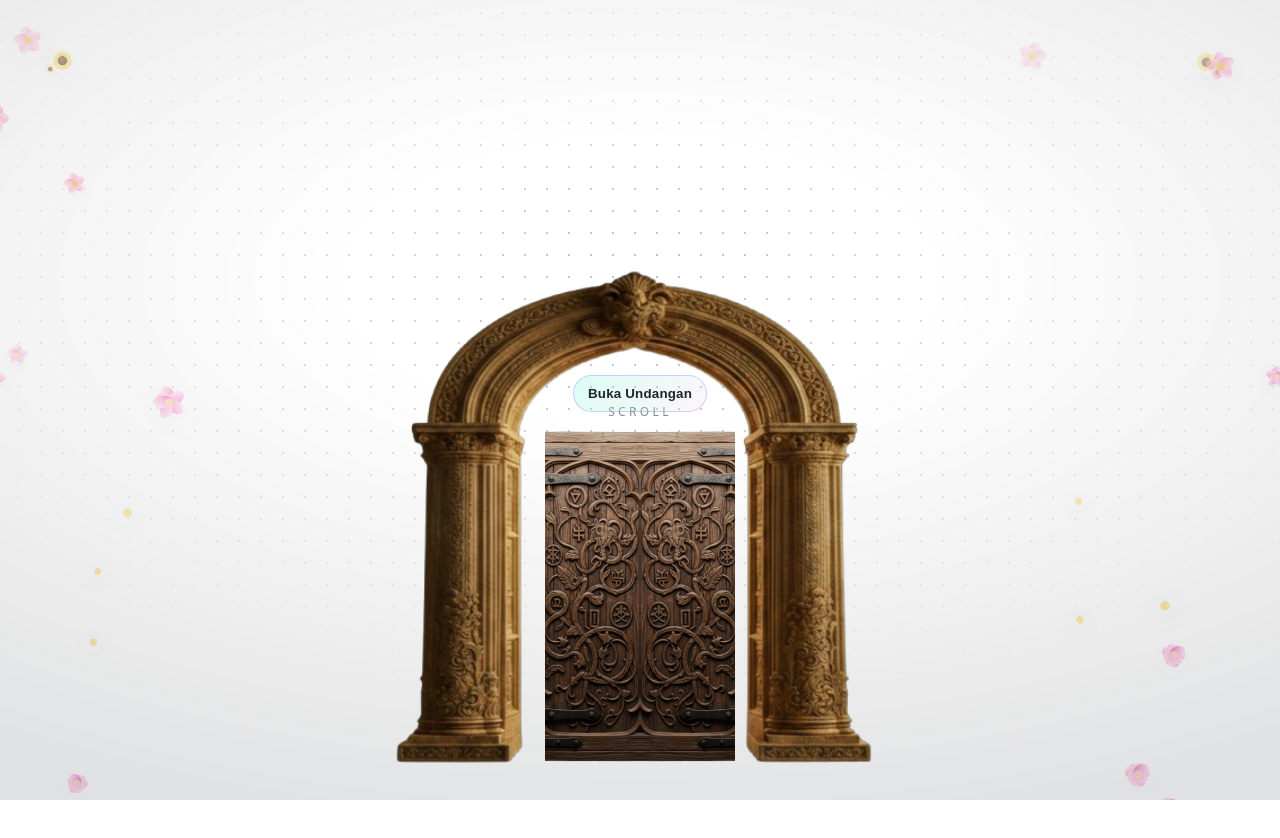
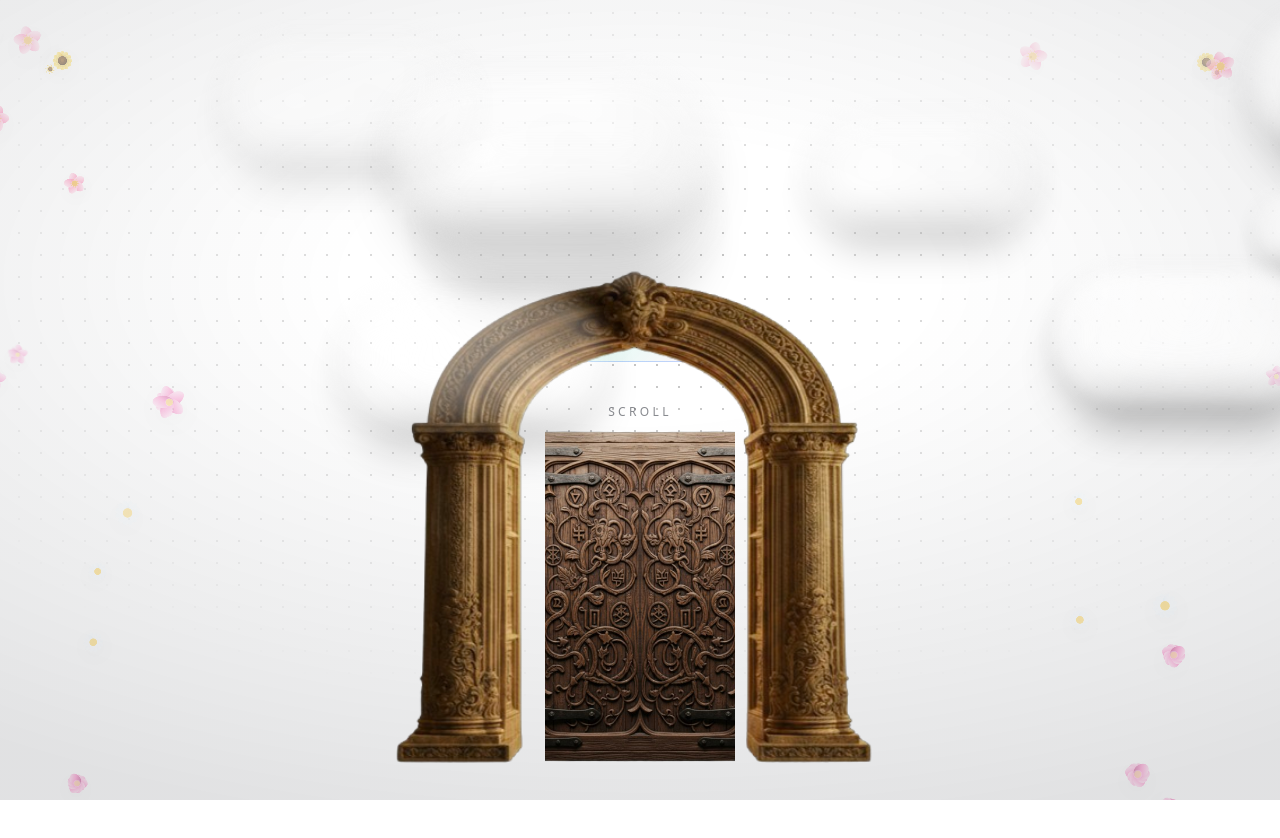
Before and after one commit to yurasera/FloWedding, a React (Vite) app: page / in a window 1280 px wide. Shown: the top 838 px of the page. Built offline with nearby package versions, Linux system fonts and the light colour scheme.

Commit message:
feat(CoverHeader): add cloudParallaxScene

```diff
--- /dev/null
+++ b/src/components/CloudParallaxScene.jsx
@@ -0,0 +1,80 @@
+import { useMemo } from "react";
+import ParallaxLayer from "./ParallaxLayer.jsx";
+
+function makeClouds({ count = 10, seed = 1 }) {
+  const prng01 = (n) => {
+    const s = Math.sin(n * 12.9898 + n * n * 0.0001) * 43758.5453;
+    return s - Math.floor(s);
+  };
+
+  const clouds = [];
+  for (let i = 0; i < count; i++) {
+    const t = seed * 997 + i * 71;
+    const x = 6 + prng01(t + 1) * 88; // %
+    const y = 6 + prng01(t + 2) * 28; // % (near top)
+    const s = 0.55 + prng01(t + 3) * 0.75;
+    const o = 0.26 + prng01(t + 4) * 0.34;
+    const blur = 4 + prng01(t + 5) * 10;
+    const drift = 18 + prng01(t + 6) * 36;
+    const dur = 22 + prng01(t + 7) * 26;
+    const delay = -prng01(t + 8) * dur;
+    clouds.push({ x, y, s, o, blur, drift, dur, delay });
+  }
+  return clouds;
+}
+
+export default function CloudParallaxScene({ count = 12, seed = 2 }) {
+  const clouds = useMemo(() => makeClouds({ count, seed }), [count, seed]);
+  const back = clouds.slice(0, Math.ceil(clouds.length * 0.55));
+  const front = clouds.slice(Math.ceil(clouds.length * 0.55));
+
+  return (
+    <div className="scene cloud-scene" aria-hidden="true">
+      <ParallaxLayer speed={0.04} range={220} mouseX={0} mouseY={0} className="cloud-layer cloud-layer--back">
+        <div className="cloudfield">
+          {back.map((c, i) => (
+            <div
+              key={i}
+              className="cloud-wrap cloud-wrap--back"
+              style={{
+                left: `${c.x}%`,
+                top: `${c.y}%`,
+                opacity: c.o,
+                filter: `blur(${c.blur.toFixed(1)}px)`,
+                transform: `translate3d(-50%, -50%, 0) scale(${c.s.toFixed(3)})`,
+                "--cloud-drift": `${c.drift.toFixed(1)}vw`,
+                "--cloud-dur": `${c.dur.toFixed(1)}s`,
+                "--cloud-delay": `${c.delay.toFixed(1)}s`,
+              }}
+            >
+              <div className="cloud" />
+            </div>
+          ))}
+        </div>
+      </ParallaxLayer>
+
+      <ParallaxLayer speed={0.075} range={300} mouseX={0} mouseY={0} className="cloud-layer cloud-layer--front">
+        <div className="cloudfield">
+          {front.map((c, i) => (
+            <div
+              key={i}
+              className="cloud-wrap cloud-wrap--front"
+              style={{
+                left: `${c.x}%`,
+                top: `${Math.min(40, c.y + 6)}%`,
+                opacity: Math.min(0.95, c.o + 0.18),
+                filter: `blur(${Math.max(2, c.blur - 2).toFixed(1)}px)`,
+                transform: `translate3d(-50%, -50%, 60px) scale(${(c.s * 1.08).toFixed(3)})`,
+                "--cloud-drift": `${(c.drift * 1.15).toFixed(1)}vw`,
+                "--cloud-dur": `${Math.max(18, c.dur - 6).toFixed(1)}s`,
+                "--cloud-delay": `${c.delay.toFixed(1)}s`,
+              }}
+            >
+              <div className="cloud cloud--front" />
+            </div>
+          ))}
+        </div>
+      </ParallaxLayer>
+    </div>
+  );
+}
--- a/src/sections/CoverHeader.jsx
+++ b/src/sections/CoverHeader.jsx
@@ -1,4 +1,5 @@
 import MicroParallaxScene from "../components/MicroParallaxScene.jsx";
+import CloudParallaxScene from "../components/CloudParallaxScene.jsx";
 import Reveal from "../components/Reveal.jsx";
 import { useEffect, useRef } from "react";
 import doorLeft from "../../assets/images/door-left.png";
@@ -95,6 +96,7 @@ export default function CoverHeader({
   return (
     <header ref={ref} className={`cover ${opened ? "is-open" : ""}`}>
       <MicroParallaxScene motifs={["sunflower", "sakura", "lotus", "daisy", "peony"]} />
+      <CloudParallaxScene count={12} seed={2} />
       <CoverDoor opened={opened} />
       <CoverGateway />
       <div className="cover-content">
--- a/src/styles.css
+++ b/src/styles.css
@@ -127,9 +127,9 @@ code {
 .cover-open {
   position: absolute;
   left: 50%;
-  bottom: max(8px, env(safe-area-inset-bottom));
+  bottom: max(58px, env(safe-area-inset-bottom));
   transform: translateX(-50%);
-  z-index: 3;
+  z-index: 6; /* di atas gateway + door */
   margin-top: 0;
 }
 
@@ -264,6 +264,150 @@ code {
 
 .scene-bg {
   filter: saturate(1.08) contrast(1.02);
+}
+
+/* Cloud micro-parallax (cover) */
+.cloud-scene {
+  pointer-events: none;
+  z-index: 5; /* di depan gateway */
+}
+
+.cloud-layer {
+  inset: -8% -8%;
+}
+
+.cloudfield {
+  position: absolute;
+  inset: 0;
+}
+
+.cloud-wrap {
+  position: absolute;
+  will-change: transform;
+  animation: cloudDrift var(--cloud-dur, 30s) linear infinite;
+  animation-delay: var(--cloud-delay, 0s);
+  transform-style: preserve-3d;
+}.cloud {
+  position: relative;
+
+  width: 240px;
+  height: 120px;
+
+  border-radius: 999px;
+
+  background:
+    radial-gradient(
+      90px 70px at 28% 58%,
+      rgba(255,255,255,0.98),
+      rgba(245,245,245,0.96) 98%,
+      rgba(255,255,255,0) 94%
+    ),
+
+    radial-gradient(
+      120px 90px at 50% 35%,
+      rgba(255,255,255,1),
+      rgba(240,240,240,0.96) 98%,
+      rgba(255,255,255,0) 92%
+    ),
+
+    radial-gradient(
+      90px 70px at 72% 58%,
+      rgba(255,255,255,0.98),
+      rgba(242,242,242,0.94) 98%,
+      rgba(255,255,255,0) 94%
+    ),
+
+    radial-gradient(
+      240px 140px at 50% 72%,
+      rgba(210,210,210,0.42),
+      rgba(255,255,255,0) 94%
+    );
+
+  transform:
+    perspective(1000px)
+    rotateX(14deg);
+
+  filter:
+    brightness(1.02)
+    contrast(1.02);
+
+  box-shadow:
+    0 24px 40px rgba(0,0,0,0.18),
+    0 12px 24px rgba(0,0,0,0.12),
+    inset 0 10px 18px rgba(255,255,255,0.9),
+    inset 0 -14px 24px rgba(180,180,180,0.28);
+
+  overflow: visible;
+}
+
+/* shadow bawah awan */
+.cloud::after {
+  content: "";
+
+  position: absolute;
+
+  left: 50%;
+  bottom: -22px;
+
+  transform: translateX(-50%);
+
+  width: 76%;
+  height: 30px;
+
+  border-radius: 999px;
+
+  background: rgba(0,0,0,0.22);
+
+  filter: blur(18px);
+
+  z-index: -1;
+}
+
+/* glossy highlight */
+.cloud::before {
+  content: "";
+
+  position: absolute;
+
+  top: 10px;
+  left: 28px;
+
+  width: 58%;
+  height: 34%;
+
+  border-radius: 999px;
+
+  background:
+    linear-gradient(
+      to bottom,
+      rgba(255,255,255,0.95),
+      rgba(255,255,255,0)
+    );
+
+  filter: blur(5px);
+
+  opacity: 0.9;
+}
+
+.cloud-wrap--front .cloud {
+  transform: translateZ(20px);
+}
+
+.cloud--front {
+  background:
+    radial-gradient(110px 86px at 28% 56%, rgba(255, 255, 255, 0.72), rgba(255, 255, 255, 0) 90%),
+    radial-gradient(150px 110px at 50% 35%, rgba(255, 255, 255, 0.78), rgba(255, 255, 255, 0) 92%),
+    radial-gradient(110px 86px at 72% 56%, rgba(255, 255, 255, 0.70), rgba(255, 255, 255, 0) 90%),
+    radial-gradient(260px 170px at 50% 64%, rgba(255, 255, 255, 0.26), rgba(255, 255, 255, 0) 90%);
+}
+
+@keyframes cloudDrift {
+  from {
+    translate: 0 0;
+  }
+  to {
+    translate: var(--cloud-drift, 24vw) 0;
+  }
 }
 
 .scene-clouds {
```
